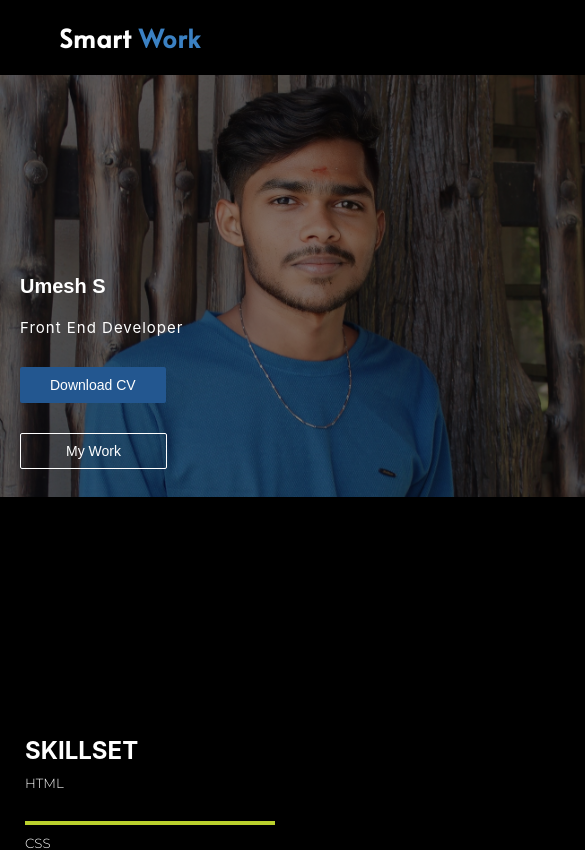
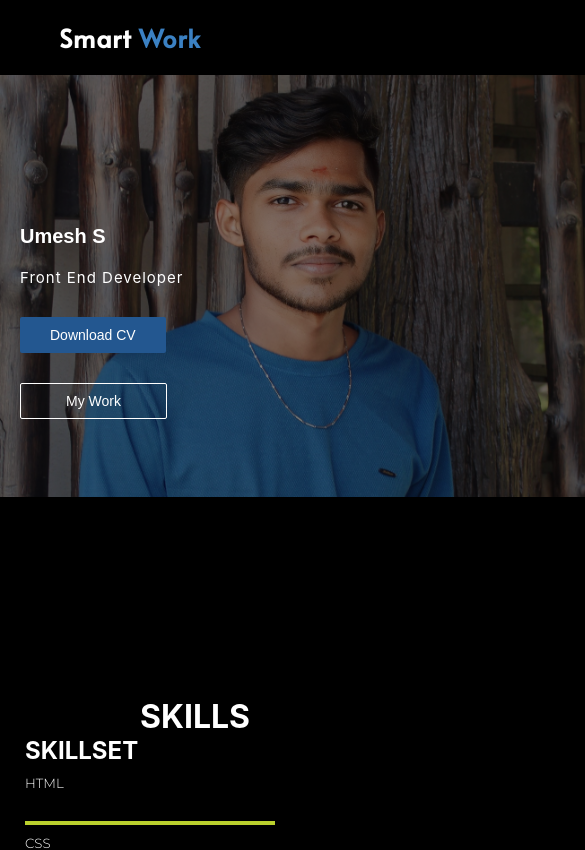
Before and after one commit to umeshsaravanan/Portfolio, a React (Create React App) app: page / in a window 390 px wide. Shown: the top 850 px of the page, 585 px wide, since content can reach past the window. Built offline with nearby package versions, Linux system fonts and the light colour scheme.

Commit message:
skill container

```diff
--- a/src/Component/SkillContainer/SkillContainer.js
+++ b/src/Component/SkillContainer/SkillContainer.js
@@ -8,7 +8,7 @@ import { LinearProgress} from '@mui/material'
 const SkillContainer = () => {
   return (
     <Element className='skillContainer' id='skills'>
-        <div className='skillheader'>
+        <div className='skillContainer__skillheader'>
         <h1>SKILLS</h1>
         </div>
         <div className='skillContainer__image'>
--- a/src/Component/TopContent/TopContent.css
+++ b/src/Component/TopContent/TopContent.css
@@ -66,7 +66,7 @@
       display: flex;
       flex-wrap: wrap;
       position: relative;
-      top: 200px;
+      top: 150px;
       left: 20px;
       width: 30%;
 
```
